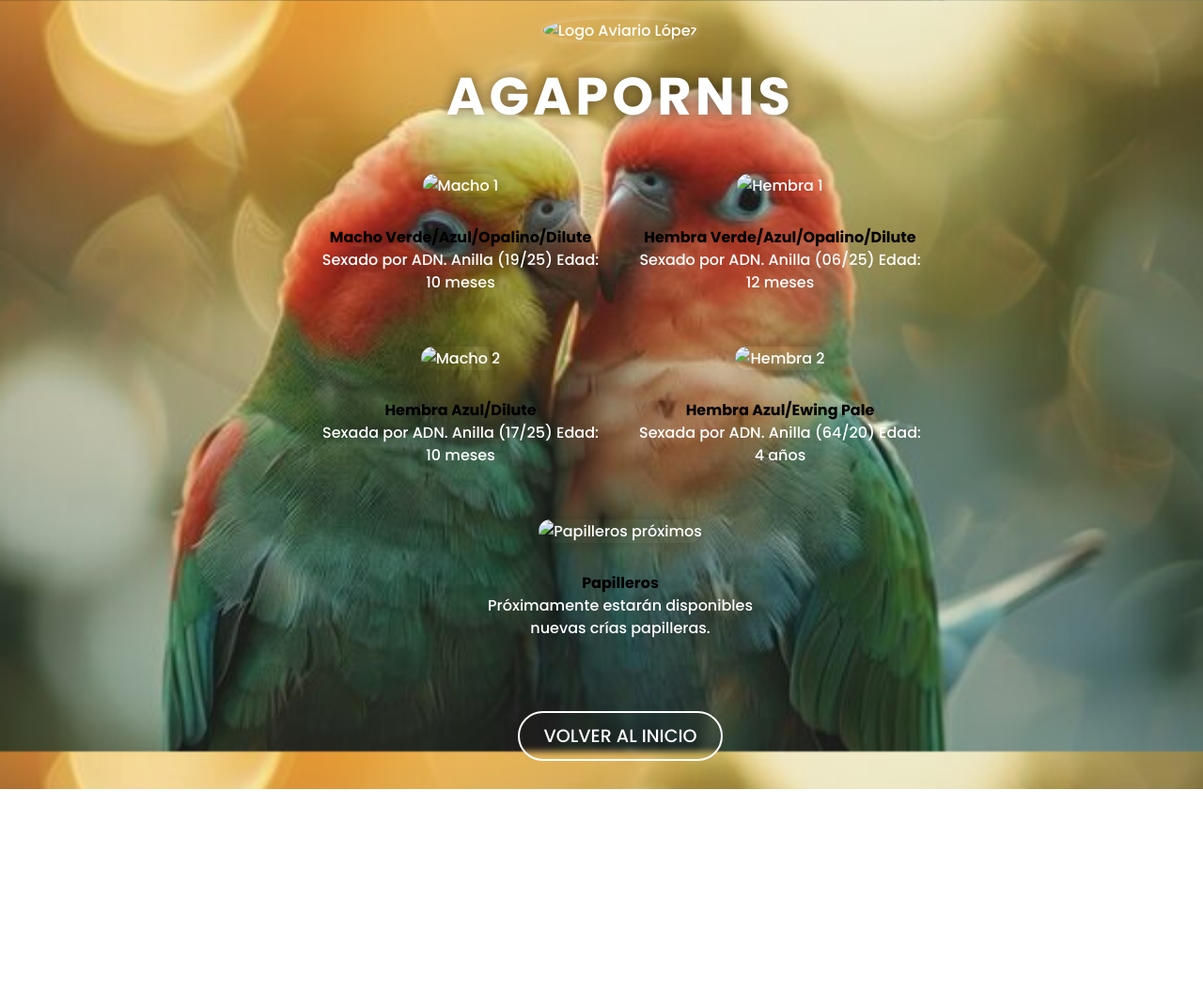
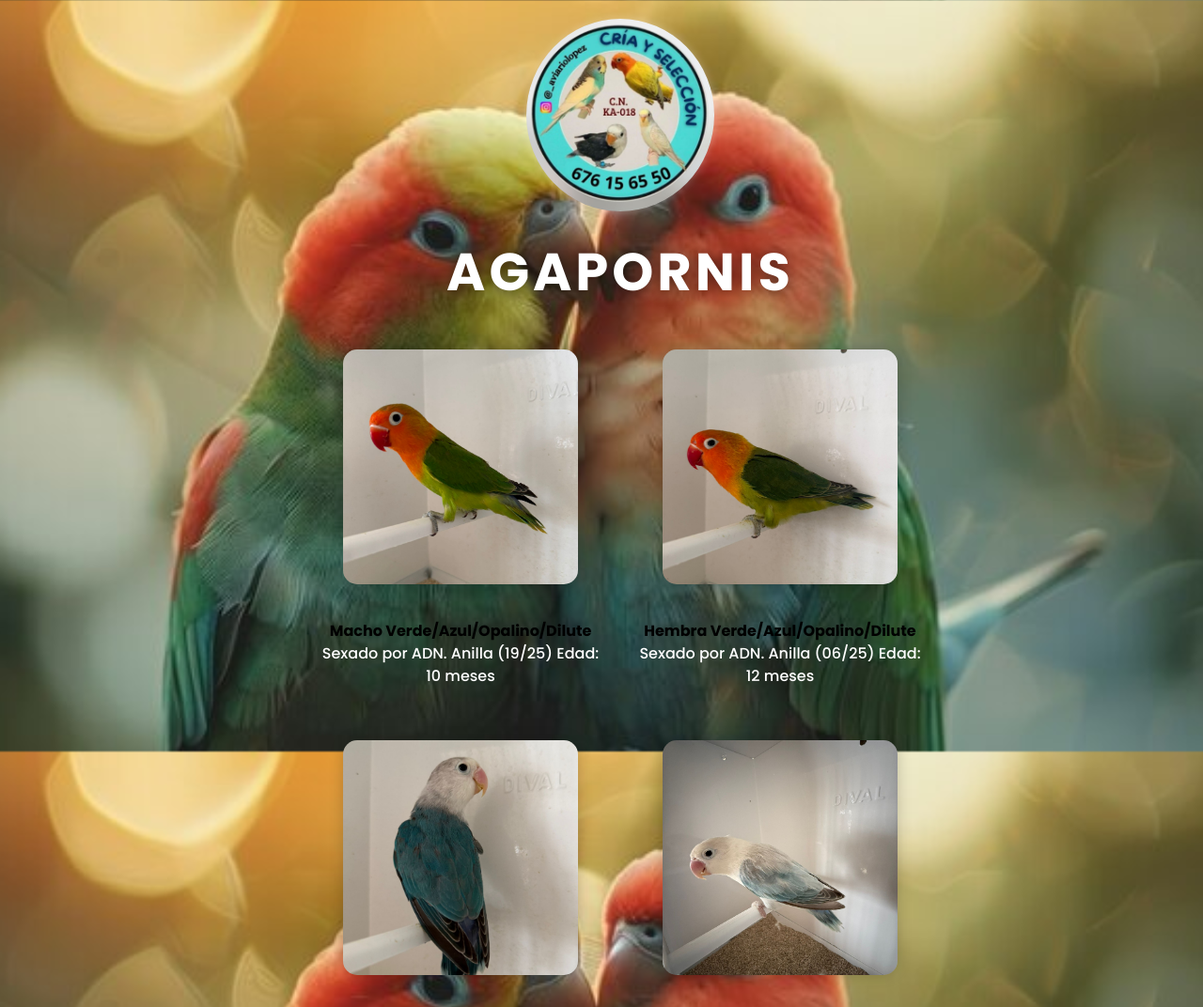
Before and after one commit to jorgefernandez2112/AviarioLopez, a plain HTML site: page agapornis.html in a window 1280 px wide. Shown: the top 1072 px of the page at 94% size. Before the commit the page ends 840 px from the top, so only its background shows below. Drawn offline with Linux system fonts and the light colour scheme; files that its build step writes are made by us from their sources; files whose address does not match are found by name.

Commit message:
agapornis.html

```diff
--- a/agapornis.html
+++ b/agapornis.html
@@ -6,7 +6,7 @@
     <title>Agapornis - Aviario López</title>
 
     <!-- Enlace al CSS -->
-    <link rel="stylesheet" href="../AVIARIO_LOPEZ/css/estilos.css">
+    <link rel="stylesheet" href="css/estilos.css">
 
     <!-- Fuente minimalista -->
     <link href="https://fonts.googleapis.com/css2?family=Poppins:wght@300;500;700&display=swap" rel="stylesheet">
@@ -14,7 +14,7 @@
 <body>
     <div class="overlay">
         <header>
-            <img src="../AVIARIO_LOPEZ/img/LOGO.jpg" alt="Logo Aviario López" class="logo">
+            <img src="img/LOGO.jpg" alt="Logo Aviario López" class="logo">
             <h1 class="titulo">AGAPORNIS</h1>
         </header>
 
@@ -22,11 +22,11 @@
             <!-- Primera pareja -->
             <div class="pareja">
                 <div class="ave">
-                    <img src="../AVIARIO_LOPEZ/img/Macho1.jpg" alt="Macho 1" class="foto-ave">
+                    <img src="img/Macho1.jpg" alt="Macho 1" class="foto-ave">
                     <p><strong>Macho Verde/Azul/Opalino/Dilute</strong><br>Sexado por ADN. Anilla (19/25) Edad: 10 meses</p>
                 </div>
                 <div class="ave">
-                    <img src="../AVIARIO_LOPEZ/img/Hembra1.jpg" alt="Hembra 1" class="foto-ave">
+                    <img src="img/Hembra1.jpg" alt="Hembra 1" class="foto-ave">
                     <p><strong>Hembra Verde/Azul/Opalino/Dilute</strong><br>Sexado por ADN. Anilla (06/25) Edad: 12 meses</p>
                 </div>
             </div>
@@ -34,19 +34,19 @@
             <!-- Segunda pareja -->
             <div class="pareja">
                 <div class="ave">
-                    <img src="../AVIARIO_LOPEZ/img/MachoAzul.jpg" alt="Macho 2" class="foto-ave">
-                    <p><strong>Hembra Azul/Dilute</strong><br>Sexada por ADN. Anilla (17/25) Edad: 10 meses</p>
+                    <img src="img/MachoAzul.jpg" alt="Macho 2" class="foto-ave">
+                    <p><strong>Macho Azul/Dilute</strong><br>Sexado por ADN. Anilla (17/25) Edad: 10 meses</p>
                 </div>
                 <div class="ave">
-                    <img src="../AVIARIO_LOPEZ/img/HembraAzul.jpg" alt="Hembra 2" class="foto-ave">
-                    <p><strong>Hembra Azul/Ewing Pale</strong><br>Sexada por ADN. Anilla (64/20) Edad: 4 años</p>
+                    <img src="img/HembraAzul.jpg" alt="Hembra 2" class="foto-ave">
+                    <p><strong>Hembra Azul/Ewing Pale</strong><br>Sexado por ADN. Anilla (64/20) Edad: 4 años</p>
                 </div>
             </div>
 
             <!-- Papilleros próximos -->
             <div class="pareja">
                 <div class="ave">
-                    <img src="../AVIARIO_LOPEZ/img/papilleros.jpg" alt="Papilleros próximos" class="foto-ave">
+                    <img src="img/papilleros.jpg" alt="Papilleros próximos" class="foto-ave">
                     <p><strong>Papilleros</strong><br>Próximamente estarán disponibles nuevas crías papilleras.</p>
                 </div>
             </div>
```
